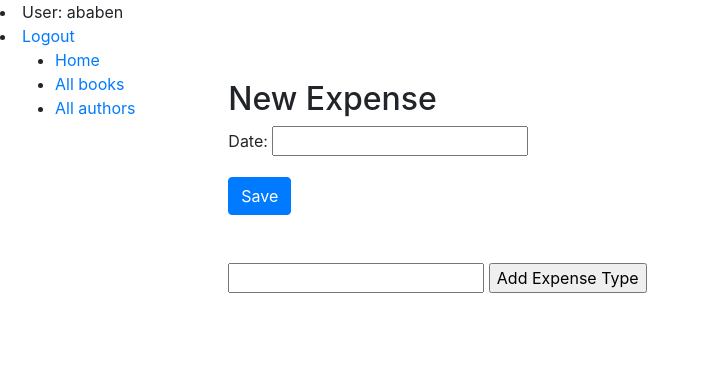
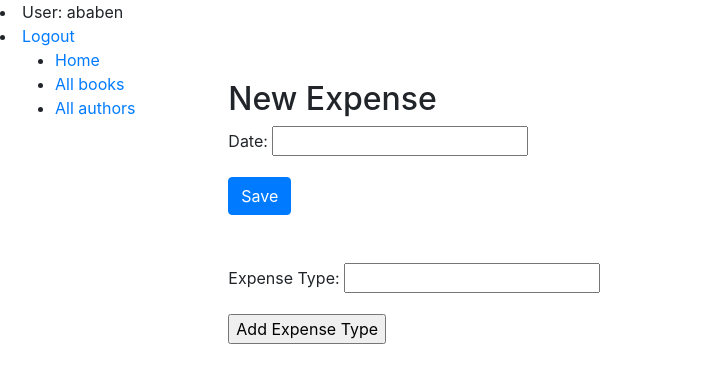
Before and after one commit to ababen/gbtools, a Django app: page /create/ in a window 1280 px wide. Shown: the top 383 px of the page, without its empty margins (0-710 px from the left). Run offline with Django 3.2, Linux system fonts and the light colour scheme; a user stored in the database is signed in; parts of the project's set-up code (start-up, migrations or seed data) failed here and were passed over; some libraries are stand-ins or nearby versions.

Commit message:
Finished add_exp_type

```diff
--- a/expenses/admin.py
+++ b/expenses/admin.py
@@ -7,3 +7,4 @@ class ExpensesAdmin(admin.ModelAdmin):
     list_filter = ('date', 'payee', 'exp_type', 'reimbursable')
 
 admin.site.register(Expenses, ExpensesAdmin)
+admin.site.register(ExpenseType)
--- a/expenses/forms.py
+++ b/expenses/forms.py
@@ -1,6 +1,6 @@
 from django import forms
 
-from .models import Expenses
+from .models import Expenses, ExpenseType
 
 class CreateForm(forms.ModelForm):
 
@@ -9,3 +9,12 @@ class CreateForm(forms.ModelForm):
     class Meta:
         model = Expenses
         fields = '__all__'
+
+
+class CreateExpenseType(forms.ModelForm):
+
+    # expense_type_name = forms.CharField()
+
+    class Meta:
+        model = ExpenseType
+        fields = '__all__'
--- a/expenses/templates/expenses/expenses_create.html
+++ b/expenses/templates/expenses/expenses_create.html
@@ -8,12 +8,10 @@
 </form>
 <br />
 <br />
-<form id='add-expense-type-form' class="post-form" action='{% url 'add-expense-type' %}' enctype="multipart/form-data" method="post"
-    accept-charset="utf-8">
-    {% csrf_token %}
+<form id='add-expense-type-form' class="post-form" action='{% url 'add-expense-type' %}' enctype="multipart/form-data" method="post" accept-charset="utf-8">{% csrf_token %}
 
-    <input name="expense-type-name" type="text">
+    {{ add_exp_type.as_p }}
 
-    <input name="{{ offer_attachment_form.prefix }}-submit" type="submit" value="Add Expense Type" />
+    <input name="add-expense-type-submit" type="submit" value="Add Expense Type" />
 </form>
 {% endblock %}
--- a/expenses/views.py
+++ b/expenses/views.py
@@ -10,7 +10,7 @@ import csv
 
 from .models import Expenses, ExpenseType
 
-from .forms import CreateForm
+from .forms import CreateForm, CreateExpenseType
 
 
 class ExpenseList(LoginRequiredMixin, ListView):
@@ -57,17 +57,29 @@ class ExpenseDelete(LoginRequiredMixin, DeleteView):
 
 @login_required
 def create(request):
-	if request.method == "POST":
-		form = CreateForm(request.POST)
-		if form.is_valid():
-			expense = form.save(commit=False)
-			# expense.author = request.user
-			# expense.published_date = timezone.now()
-			expense.save()
-			return redirect('expenses_list')
-	else:
-		form = CreateForm()
-	return render(request, 'expenses/expenses_create.html', {'form': form})
+    if request.method == "POST":
+        form = CreateForm(request.POST)
+        if form.is_valid():
+            expense = form.save(commit=False)
+            # expense.author = request.user
+            # expense.published_date = timezone.now()
+            expense.save()
+            return redirect('expenses_list')
+    else:
+        form = CreateForm()
+        add_exp_type = CreateExpenseType()
+    return render(request, 'expenses/expenses_create.html', {'form': form, 'add_exp_type': add_exp_type})
+
+
+@login_required
+def add_expense_type(request):
+    if request.method == 'POST':
+        form = CreateExpenseType(request.POST)
+        if form.is_valid():
+            expense_type = form.save(commit=False)
+            expense_type.save()
+            return redirect('expenses_create')
+    return HttpResponseRedirect('../create')
 
 
 @login_required
@@ -84,12 +96,3 @@ def download(request):
                          expense.reimbursable, expense.exp_type, expense.receipt])
 
     return response
-
-
-@login_required
-def add_expense_type(request):
-    if request.method == 'POST':
-        form = request.POST
-        if form.is_valid():
-            form.save()
-    return HttpResponseRedirect('../create')
```
Also changed, not shown: expenses/templates/expenses/expenses_list.html (+6 -7 lines), db.sqlite3.
